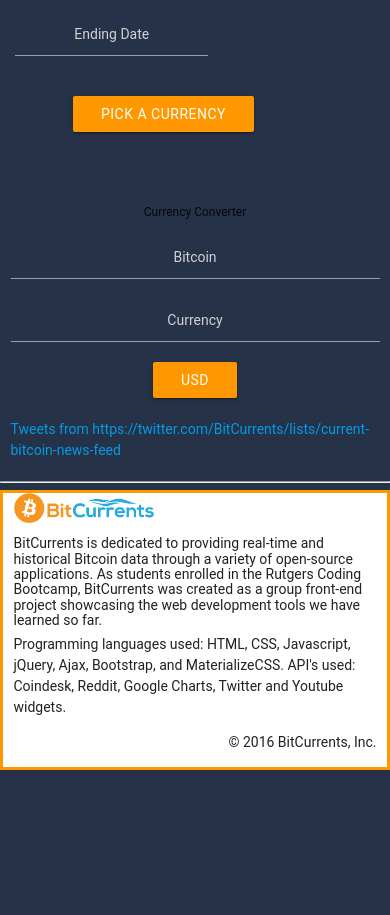
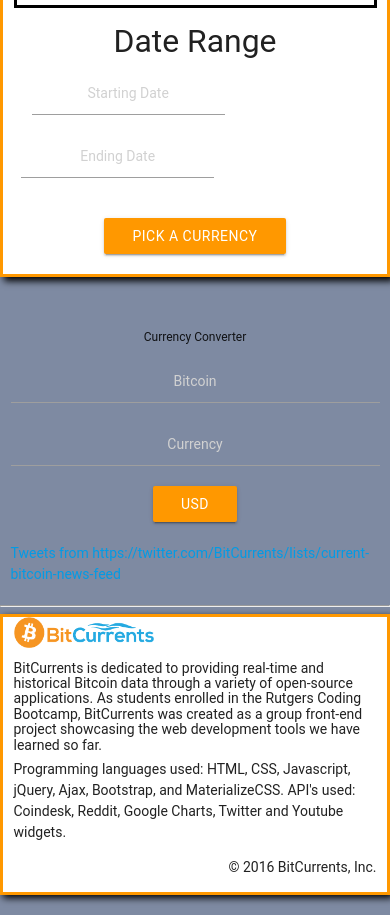
Before and after one commit to dpetro07/exampleCurrents, a PHP site: page /materialize.html in a window 390 px wide. Shown: the part 494-1409 px from the top of the page. Before the commit the page ends 1264 px from the top, so only its background shows below. Run offline with PHP 8.4, Linux system fonts and the light colour scheme; some libraries are stand-ins or nearby versions; some web fonts are replaced.

Commit message:
edited layout to make it mobile and tablet responsive

```diff
--- a/css/materialize.css
+++ b/css/materialize.css
@@ -1,5 +1,5 @@
 body {
-  background-color: #263248;
+  background-color: #7E8AA2;
 }
 
 
@@ -92,7 +103,10 @@ input[type="text"] {
 }
 
 .charts {
-  background-color: #263248;
+  border-style: solid;
+  border-color: #FF9800;
+  background-color: #FFFFFF;
+  box-shadow: 4px 4px .5em #000000;
 }
 
 
@@ -133,6 +147,7 @@ input[type="text"] {
   border-style: solid;
   border-color: #FF9800;
   background-color: #FFFFFF;
+  box-shadow: 3px 3px .5em #000000;
 }
 
 .copyright {
--- /dev/null
+++ b/js/navbar.js
@@ -0,0 +1,11 @@
+
+  // Initialize collapse button
+  $(".button-collapse").sideNav();
+  // Initialize collapsible (uncomment the line below if you use the dropdown variation)
+  //$('.collapsible').collapsible();
+  $('.button-collapse').sideNav({
+      menuWidth: 300, // Default is 240
+      edge: 'right', // Choose the horizontal origin
+      closeOnClick: true // Closes side-nav on <a> clicks, useful for Angular/Meteor
+    }
+  );
--- a/materialize.html
+++ b/materialize.html
@@ -28,36 +28,33 @@
     <nav>
       <div class="nav-wrapper">
         <a href="#" class="brand-logo left col offset-l1"><img src="images/logo.png" width="140"></a>
+        <p class="col l9 offset-l4"> Real time Bitcoin News, Price Updates and Twitter feeds</p>
         <ul id="nav-mobile" class="left hide-on-med-and-down">
         </ul>
       </div>
     </nav>
   </div>
 <!-- Current Bitcoin Prices -->
-
         <div class="row pricingColor">
-          <div class="col l2 offset-l1 currentPricingLBox" >
+          <div class="col l2 offset-l1 m4 s12" ><p class="currencyName">British Pound</p>
             <h4 class="currentPricingL">
               <span id="currentPriceGBP"></span>
               <br>
               <span id="GBPPriceDiff"></span>
-              <h1> British Pound</h1>
             </h4>
           </div>
-          <div class="col l2 offset-l2 currentPricingLBox" >
+          <div class="col l2 offset-l2 m4 s12" ><p class="currencyName">US Dollar</p>
             <h4 class="currentPricingL">
               <span id="currentPriceUSD"></span>
               <br>
               <span id="USDPriceDiff"></span>
-              <h1>US Dollar</h1>
             </h4>
           </div>
-          <div class="col l2 offset-l2 currentPricingLBox" >
+          <div class="col l2 offset-l2 m4 s12" ><p class="currencyName">Euro</p>
             <h4 class="currentPricingL">
               <span id="currentPriceEUR"></span>
               <br>
               <span id="EURPriceDiff"></span>
-              <h1>Euro</h1>
             </h4>
           </div>
         </div>
@@ -66,8 +63,8 @@
 
 <!--Google Charts-->
 
-  <div class="row charts">
-    <div class="col l8 offset-l1">
+  <div class="row ">
+    <div class="col l8 offset-l1 m7 s12 charts">
       <div class="priceCharts">
         <h3 class="title">Historical Pricing</h3>
         <div id="myLineChart"></div>
@@ -77,12 +74,12 @@
         <div class="row">
           <div class="dateRange">
             <h4>Date Range</h4>
-            <div class="col l6">
+            <div class="col l6 m6">
               <input type="text" class="form-control date-pick" id="startingDate" placeholder="Starting Date">
             </div>
 
           <div class="row">
-            <div class="col l6">
+            <div class="col l6 m6">
               <input type="text" class="form-control date-pick" id="endingDate" placeholder="Ending Date">
             </div>
           </div>
@@ -106,7 +103,7 @@
     </div>
 
 <!-- Currency Converter -->
-    <div class="col l2">
+    <div class="col l2 m5 s12">
       <div class="priceConverter">
         <h3 class="title">Currency Converter</h3>
         <input type="text" class="form-control decimal" placeholder="Bitcoin" id="bitCoinStarting" value="">
@@ -131,7 +128,7 @@
     <div class="col l8 news">
 <!--INSERT NEWS API HERE -->
     </div>
-    <div class="col l4 offset-l8 tweets">
+    <div class="col l4 offset-l8  m5 offset-m7 s12 tweets">
         <a class="twitter-timeline" href="https://twitter.com/BitCurrents/lists/current-bitcoin-news-feed" data-widget-id="682335870863605763">Tweets from https://twitter.com/BitCurrents/lists/current-bitcoin-news-feed</a>
         <script>!function(d,s,id){var js,fjs=d.getElementsByTagName(s)[0],p=/^http:/.test(d.location)?'http':'https';if(!d.getElementById(id)){js=d.createElement(s);js.id=id;js.src=p+"://platform.twitter.com/widgets.js";fjs.parentNode.insertBefore(js,fjs);}}(document,"script","twitter-wjs");</script>
     </div>
@@ -168,6 +165,7 @@
   <script type="text/javascript" src="js/coindeskAPIHistorical.js"></script>
   <script type="text/javascript" src="js/googleCharts.js"></script>
   <script type="text/javascript" src="js/bootbox.min.js"></script>
+  <script type="text/javascript" src="js/navbar.js"></script>
   <!-- Latest compiled and minified JavaScript -->
   <!-- <script type="text/javascript" src="https://maxcdn.bootstrapcdn.com/bootstrap/3.3.6/js/bootstrap.min.js"></script> -->
 
```
Also changed, not shown: other parts of css/materialize.css (+19 -8 lines).
